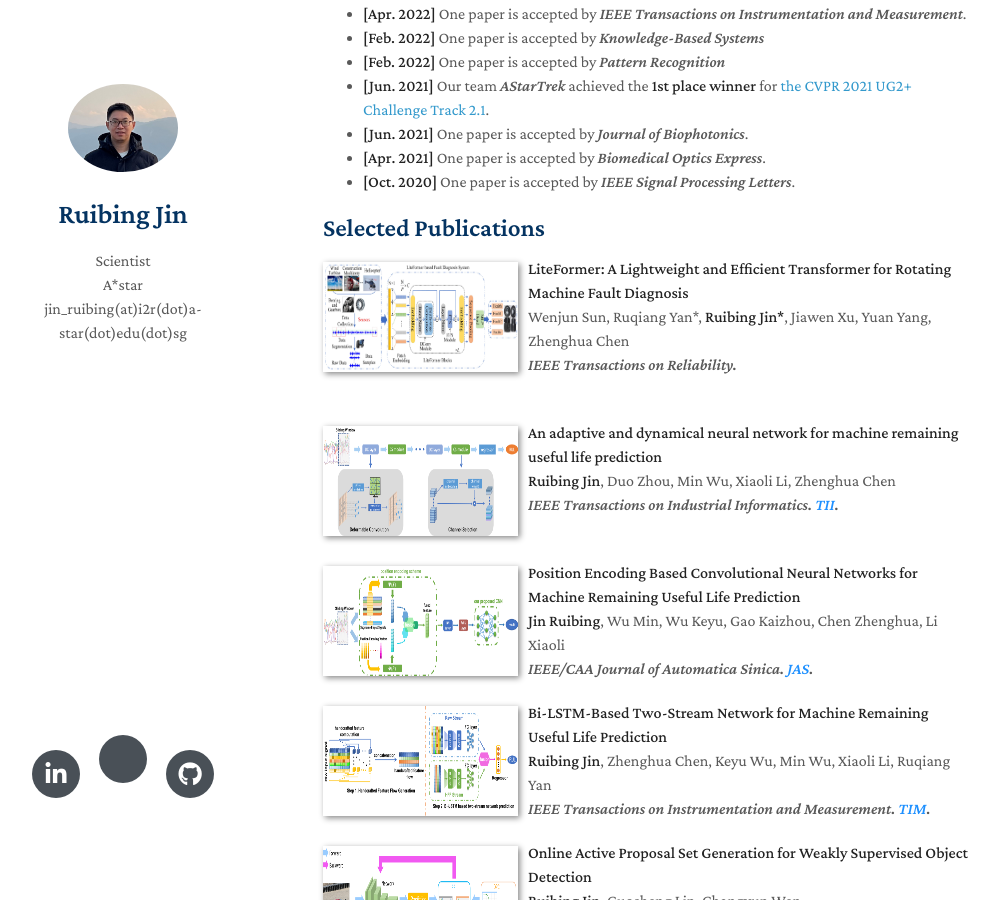
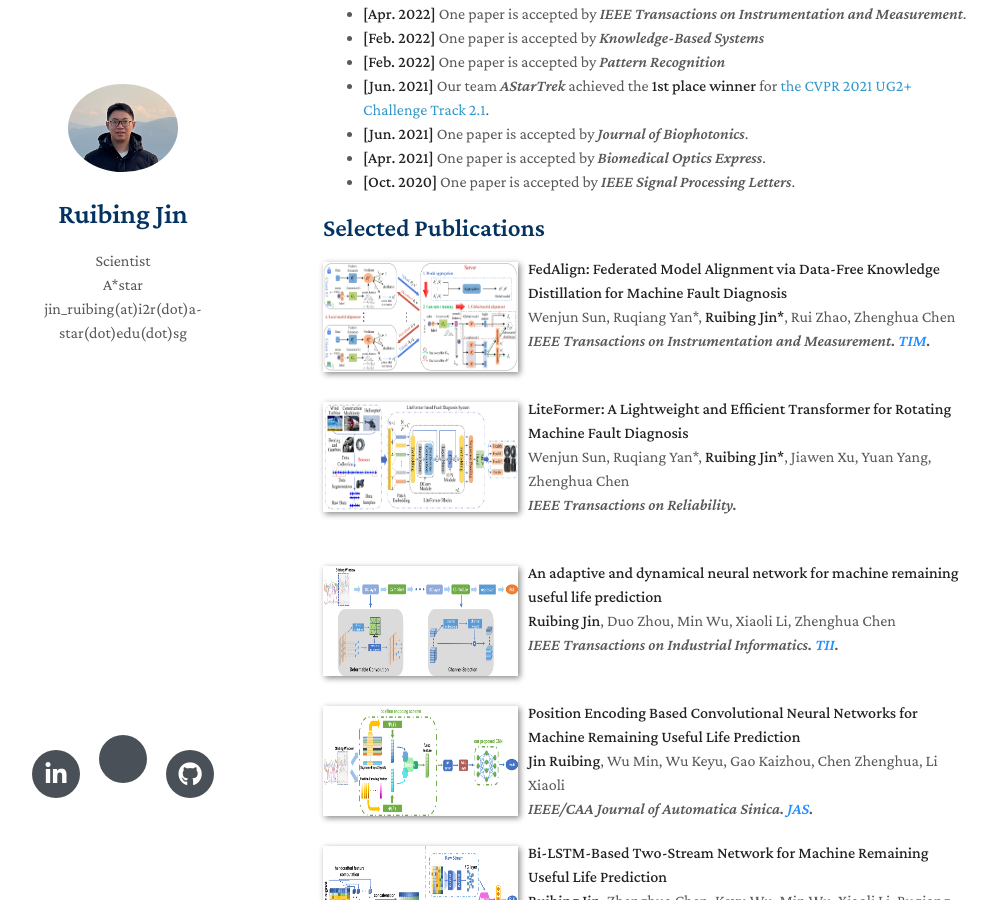
Before and after one commit to ruibing-jin/ruibing-jin.github.io, a Jekyll site: the page built from index.md, in a window 1280 px wide and 900 px high, scrolled down 1005 px. Shown: the whole window, without its empty margins (147-1145 px from the left). Built offline with Jekyll 4.4.1, drawn with Linux system fonts in a browser that asks for light colours; nearby versions of some CDN libraries; a style sheet for code colours, icons or effects is not loaded; our own code applies the rules of GitHub Pages for plain Markdown files.

Commit message:
Update index.md

```diff
--- a/index.md
+++ b/index.md
@@ -35,6 +35,19 @@ I am a reviewer of top-tier conferences and journals including CVPR, ICCV, ECCV,
 - **[Oct. 2020]** One paper is accepted by *IEEE Signal Processing Letters*.
 
 ## Selected Publications
+[comment]: <>
+<div class="paper">
+  <div class="teaser" style="float:left;width:30%;margin: 5px 10px 10px 0;"><img src="images/fedalign.png" height="110" style="box-shadow:2px 2px 6px #888888"/></div>
+<p><strong>FedAlign: Federated Model Alignment via Data-Free Knowledge Distillation for Machine Fault Diagnosis</strong>
+<br />
+Wenjun Sun, Ruqiang Yan*, <strong>Ruibing Jin*</strong>, Rui Zhao, Zhenghua Chen
+<br />
+<em>IEEE Transactions on Instrumentation and Measurement. <strong><i style="color:#1e90ff">TIM</i></strong>.</em>
+<br />
+<br />
+</p>
+</div>
+
 [comment]: <>
 <div class="paper">
   <div class="teaser" style="float:left;width:30%;margin: 5px 10px 10px 0;"><img src="images/liteformer.png" height="110" style="box-shadow:2px 2px 6px #888888"/></div>
```
